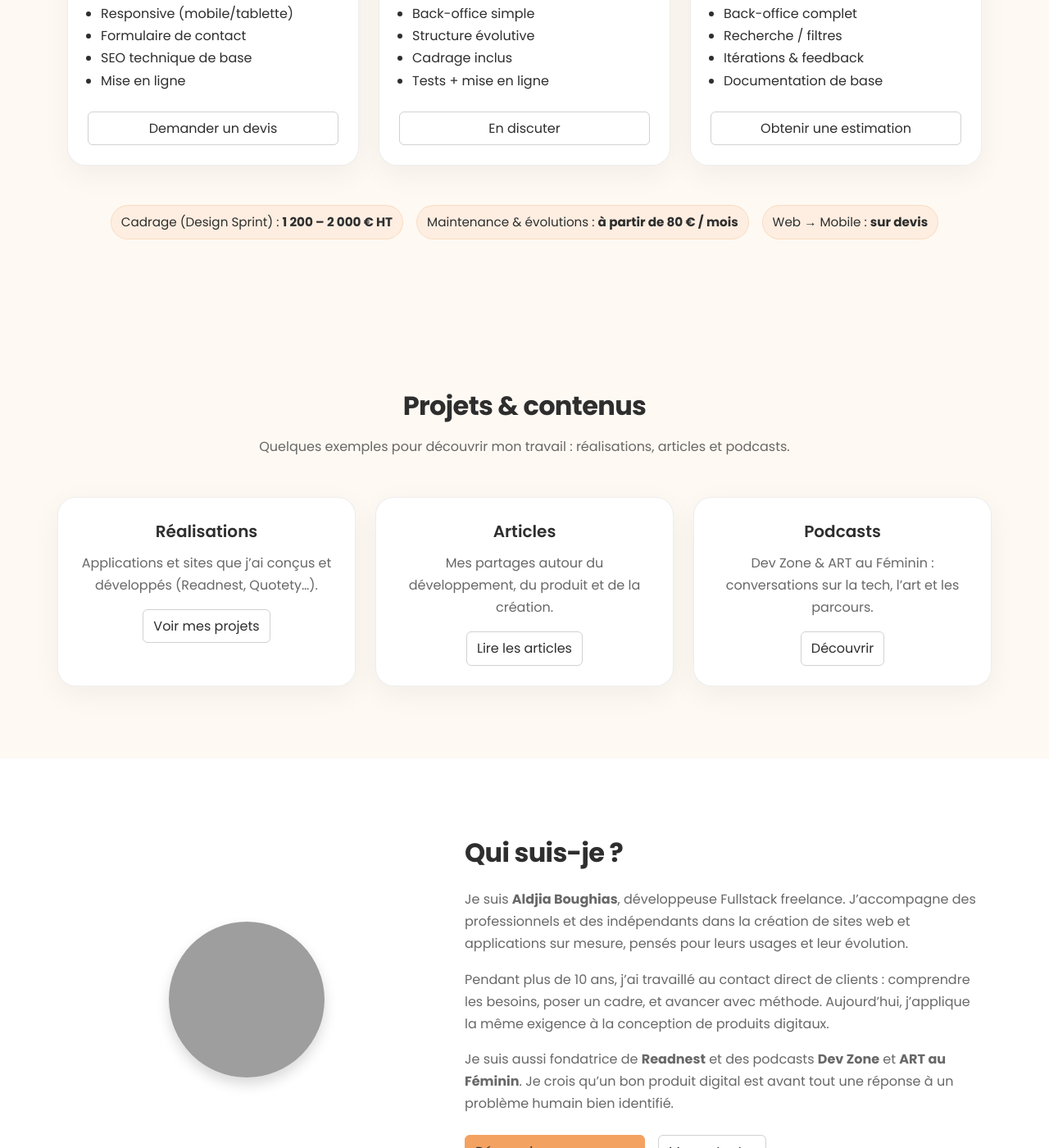
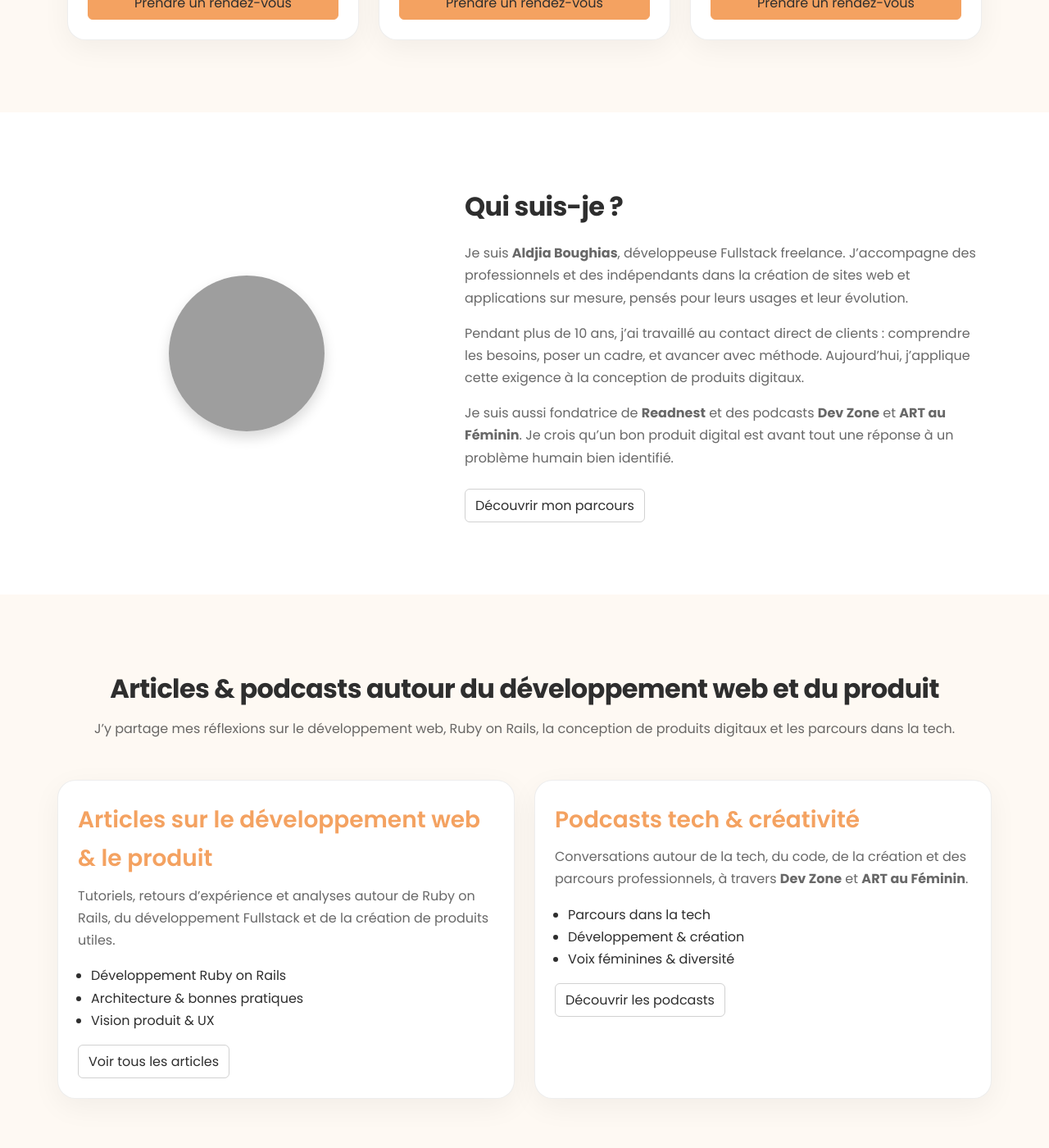
Before and after one commit to AldjiaDev/aldjia.dev, a Jekyll site: the page built from index.html, in a window 1280 px wide and 1400 px high, scrolled down 2311 px. Shown: the whole window at 82% size. Built offline with Jekyll 4.4.1, drawn with Linux system fonts in a browser that asks for light colours; some of the changed text lies outside the part shown; grey boxes are pictures that could not be loaded.

Commit message:
Update homepage copy, SEO title/description, and add Cal.com booking CTA

```diff
--- a/index.html
+++ b/index.html
@@ -1,6 +1,7 @@
 ---
 layout: default
-title: Accueil
+title: Développeuse Fullstack freelance Ruby on Rails – Sites & applications sur mesure
+description: J’accompagne les professionnels et indépendants dans la création de sites web et applications sur mesure, pensés pour leurs usages et leur évolution.
 ---
 
 <div class="home">
@@ -30,10 +31,20 @@
           </p>
 
           <div class="d-flex justify-content-center gap-3 flex-wrap">
-            <a href="/contact" class="btn btn-primary btn-lg">Discutons de votre projet</a>
+            <a href="https://cal.com/aldjia-boughias"
+               target="_blank"
+               rel="noopener"
+               class="btn btn-primary btn-lg">
+              Prendre un rendez-vous
+            </a>
+
             <a href="#offres" class="btn btn-outline-primary btn-lg">Voir les offres</a>
             <a href="/realisations" class="btn btn-outline-primary btn-lg">Réalisations</a>
           </div>
+
+          <p class="muted mt-3 mb-0" style="font-size: .95rem;">
+            Échange de 30 minutes · sans engagement
+          </p>
 
         </div>
       </div>
@@ -52,7 +63,7 @@
     <div class="row g-4">
       <div class="col-md-4">
         <div class="p-4 bg-white rounded-4 shadow-sm h-100">
-          <h5 class="fw-semibold mb-2" style="color: var(--text-dark);">Sites web professionnels</h5>
+          <h5 class="fw-semibold mb-2">Sites web professionnels</h5>
           <p class="muted mb-0">
             Site vitrine ou dynamique, pensé pour la crédibilité, la lisibilité et la conversion.
           </p>
@@ -61,7 +72,7 @@
 
       <div class="col-md-4">
         <div class="p-4 bg-white rounded-4 shadow-sm h-100">
-          <h5 class="fw-semibold mb-2" style="color: var(--text-dark);">Applications web sur mesure</h5>
+          <h5 class="fw-semibold mb-2">Applications web sur mesure</h5>
           <p class="muted mb-0">
             Ruby on Rails + JavaScript pour vos besoins spécifiques : back-office, données, logique métier.
           </p>
@@ -70,7 +81,7 @@
 
       <div class="col-md-4">
         <div class="p-4 bg-white rounded-4 shadow-sm h-100">
-          <h5 class="fw-semibold mb-2" style="color: var(--text-dark);">Web → Mobile (si utile)</h5>
+          <h5 class="fw-semibold mb-2">Web → Mobile (si utile)</h5>
           <p class="muted mb-0">
             Quand ça a du sens, je vous accompagne pour décliner votre solution en application mobile.
           </p>
@@ -93,7 +104,7 @@
           <div class="d-flex gap-3">
             <div class="pill">1</div>
             <div>
-              <div class="fw-semibold" style="color: var(--text-dark);">Cadrage</div>
+              <div class="fw-semibold">Cadrage</div>
               <div class="muted">Objectifs, utilisateurs, périmètre, priorités.</div>
             </div>
           </div>
@@ -101,7 +112,7 @@
           <div class="d-flex gap-3">
             <div class="pill">2</div>
             <div>
-              <div class="fw-semibold" style="color: var(--text-dark);">Conception</div>
+              <div class="fw-semibold">Conception</div>
               <div class="muted">Structure, parcours, maquettes si nécessaire.</div>
             </div>
           </div>
@@ -109,7 +120,7 @@
           <div class="d-flex gap-3">
             <div class="pill">3</div>
             <div>
-              <div class="fw-semibold" style="color: var(--text-dark);">Développement</div>
+              <div class="fw-semibold">Développement</div>
               <div class="muted">Itérations courtes, visibilité sur l’avancement.</div>
             </div>
           </div>
@@ -117,20 +128,26 @@
           <div class="d-flex gap-3">
             <div class="pill">4</div>
             <div>
-              <div class="fw-semibold" style="color: var(--text-dark);">Mise en ligne</div>
+              <div class="fw-semibold">Mise en ligne</div>
               <div class="muted">Tests, performance, sécurité, déploiement.</div>
             </div>
           </div>
         </div>
 
-        <div class="mt-4">
-          <a href="/contact" class="btn btn-primary btn-lg">Me parler de votre besoin</a>
+        <div class="mt-4 d-flex gap-3 flex-wrap">
+          <a href="https://cal.com/aldjia-boughias"
+             target="_blank"
+             rel="noopener"
+             class="btn btn-primary btn-lg">
+            Prendre un rendez-vous
+          </a>
+          <a href="#offres" class="btn btn-outline-primary btn-lg">Voir les offres</a>
         </div>
       </div>
 
       <div class="col-lg-6">
         <div class="hero-card p-4">
-          <h5 class="fw-semibold mb-3" style="color: var(--text-dark);">Ce que vous obtenez</h5>
+          <h5 class="fw-semibold mb-3">Ce que vous obtenez</h5>
           <ul class="muted mb-0 ps-3">
             <li class="mb-2">Un périmètre clair (moins de stress, moins d’allers-retours).</li>
             <li class="mb-2">Une solution maintenable et prête à évoluer.</li>
@@ -148,203 +165,156 @@
       <div class="text-center mb-5">
         <h2 class="section-title mb-2">Offres & tarifs</h2>
         <p class="muted maxw">
-          Des repères pour vous projeter. Chaque projet reste sur mesure : le prix final dépend du périmètre
-          (pages, fonctionnalités, back-office, contenu, délais).
+          Des repères pour vous projeter. Chaque projet reste sur mesure.
         </p>
       </div>
 
       <div class="row g-4">
-
-        <!-- ESSENTIEL -->
         <div class="col-md-6 col-lg-4">
           <div class="offer-card h-100 p-4">
-            <div class="d-flex justify-content-between align-items-start mb-3">
-              <div>
-                <h5 class="fw-semibold mb-1" style="color: var(--text-dark);">Essentiel</h5>
-                <p class="muted mb-0">Site vitrine pro</p>
-              </div>
-              <span class="pill">Populaire</span>
-            </div>
-
-            <p class="fs-4 fw-bold offer-price mb-3">À partir de 3 000 € HT</p>
-
-            <ul class="muted ps-3 mb-4">
-              <li>Jusqu’à 5 pages</li>
-              <li>Responsive (mobile/tablette)</li>
-              <li>Formulaire de contact</li>
-              <li>SEO technique de base</li>
-              <li>Mise en ligne</li>
-            </ul>
-
-            <a href="/contact?offre=essentiel" class="btn btn-outline-primary w-100">Demander un devis</a>
+            <h5 class="fw-semibold mb-1">Essentiel</h5>
+            <p class="muted mb-2">Site vitrine</p>
+            <p class="fs-4 fw-bold mb-3">À partir de 3 000 € HT</p>
+            <a href="https://cal.com/aldjia-boughias" target="_blank" rel="noopener"
+               class="btn btn-primary w-100">
+              Prendre un rendez-vous
+            </a>
           </div>
         </div>
 
-        <!-- PRO -->
         <div class="col-md-6 col-lg-4">
           <div class="offer-card h-100 p-4">
-            <div class="mb-3">
-              <h5 class="fw-semibold mb-1" style="color: var(--text-dark);">Pro</h5>
-              <p class="muted mb-0">Site dynamique</p>
-            </div>
-
-            <p class="fs-4 fw-bold offer-price mb-3">À partir de 5 000 € HT</p>
-
-            <ul class="muted ps-3 mb-4">
-              <li>Contenus administrables</li>
-              <li>Back-office simple</li>
-              <li>Structure évolutive</li>
-              <li>Cadrage inclus</li>
-              <li>Tests + mise en ligne</li>
-            </ul>
-
-            <a href="/contact?offre=pro" class="btn btn-outline-primary w-100">En discuter</a>
+            <h5 class="fw-semibold mb-1">Pro</h5>
+            <p class="muted mb-2">Site dynamique</p>
+            <p class="fs-4 fw-bold mb-3">À partir de 5 000 € HT</p>
+            <a href="https://cal.com/aldjia-boughias" target="_blank" rel="noopener"
+               class="btn btn-primary w-100">
+              Prendre un rendez-vous
+            </a>
           </div>
         </div>
 
-        <!-- SUR MESURE -->
         <div class="col-md-6 col-lg-4">
           <div class="offer-card h-100 p-4">
-            <div class="mb-3">
-              <h5 class="fw-semibold mb-1" style="color: var(--text-dark);">Sur mesure</h5>
-              <p class="muted mb-0">Application web</p>
-            </div>
-
-            <p class="fs-4 fw-bold offer-price mb-3">À partir de 7 000 € HT</p>
-
-            <ul class="muted ps-3 mb-4">
-              <li>Logique métier</li>
-              <li>Back-office complet</li>
-              <li>Recherche / filtres</li>
-              <li>Itérations & feedback</li>
-              <li>Documentation de base</li>
-            </ul>
-
-            <a href="/contact?offre=sur-mesure" class="btn btn-outline-primary w-100">Obtenir une estimation</a>
-          </div>
-        </div>
-
-      </div>
-
-      <!-- Compléments -->
-      <div class="text-center mt-5">
-        <div class="d-flex justify-content-center gap-3 flex-wrap">
-          <span class="pill">Cadrage (Design Sprint) : <strong>1 200 – 2 000 € HT</strong></span>
-          <span class="pill">Maintenance & évolutions : <strong>à partir de 80 € / mois</strong></span>
-          <span class="pill">Web → Mobile : <strong>sur devis</strong></span>
-        </div>
-      </div>
-    </div>
-  </section>
-
-  <!-- PREUVES (Projets / Articles / Podcasts) -->
-  <section class="container section">
-    <div class="text-center mb-5">
-      <h2 class="section-title mb-2">Projets & contenus</h2>
-      <p class="muted maxw">
-        Quelques exemples pour découvrir mon travail : réalisations, articles et podcasts.
-      </p>
-    </div>
-
-    <div class="row g-4 text-center">
-      <div class="col-md-4">
-        <div class="offer-card h-100 p-4">
-          <h5 class="fw-semibold" style="color: var(--text-dark);">Réalisations</h5>
-          <p class="muted">
-            Applications et sites que j’ai conçus et développés (Readnest, Quotety…).
-          </p>
-          <a href="/realisations" class="btn btn-outline-primary">Voir mes projets</a>
-        </div>
-      </div>
-
-      <div class="col-md-4">
-        <div class="offer-card h-100 p-4">
-          <h5 class="fw-semibold" style="color: var(--text-dark);">Articles</h5>
-          <p class="muted">
-            Mes partages autour du développement, du produit et de la création.
-          </p>
-          <a href="/blog" class="btn btn-outline-primary">Lire les articles</a>
-        </div>
-      </div>
-
-      <div class="col-md-4">
-        <div class="offer-card h-100 p-4">
-          <h5 class="fw-semibold" style="color: var(--text-dark);">Podcasts</h5>
-          <p class="muted">
-            Dev Zone & ART au Féminin : conversations sur la tech, l’art et les parcours.
-          </p>
-          <a href="/podcasts" class="btn btn-outline-primary">Découvrir</a>
-        </div>
-      </div>
-    </div>
-  </section>
-
-  <!-- A PROPOS -->
-  <section class="section" style="background-color: #fff;">
-    <div class="container">
-      <div class="row align-items-center g-5 justify-content-center">
-        <div class="col-lg-5 text-center">
-          <img src="/assets/images/portrait.jpg" alt="Portrait Aldjia" class="rounded-circle shadow"
-               style="width: 190px; height: 190px; object-fit: cover;">
-        </div>
-
-        <div class="col-lg-7">
-          <h2 class="section-title mb-3">Qui suis-je ?</h2>
-          <p class="muted mb-3">
-            Je suis <strong>Aldjia Boughias</strong>, développeuse Fullstack freelance.
-            J’accompagne des professionnels et des indépendants dans la création de sites web et applications sur mesure,
-            pensés pour leurs usages et leur évolution.
-          </p>
-
-          <p class="muted mb-3">
-            Pendant plus de 10 ans, j’ai travaillé au contact direct de clients : comprendre les besoins,
-            poser un cadre, et avancer avec méthode. Aujourd’hui, j’applique la même exigence à la conception
-            de produits digitaux.
-          </p>
-
-          <p class="muted mb-4">
-            Je suis aussi fondatrice de <strong>Readnest</strong> et des podcasts <strong>Dev Zone</strong> et
-            <strong>ART au Féminin</strong>. Je crois qu’un bon produit digital est avant tout une réponse à
-            un problème humain bien identifié.
-          </p>
-
-          <div class="d-flex gap-3 flex-wrap">
-            <a href="/about" class="btn btn-primary">Découvrir mon parcours</a>
-            <a href="/contact" class="btn btn-outline-primary">Me contacter</a>
+            <h5 class="fw-semibold mb-1">Sur mesure</h5>
+            <p class="muted mb-2">Application web</p>
+            <p class="fs-4 fw-bold mb-3">À partir de 7 000 € HT</p>
+            <a href="https://cal.com/aldjia-boughias" target="_blank" rel="noopener"
+               class="btn btn-primary w-100">
+              Prendre un rendez-vous
+            </a>
           </div>
         </div>
       </div>
     </div>
   </section>
 
-  <!-- CTA FINAL -->
-  <section class="container section">
-    <div class="hero-card p-5 text-center">
-      <h2 class="section-title mb-2">Discutons de votre projet</h2>
-      <p class="muted mb-4 maxw">
-        Dites-moi où vous en êtes (idée, refonte, besoin d’un back-office, application…).
-        Je vous réponds avec des questions simples et une première estimation.
-      </p>
+  <!-- QUI SUIS-JE -->
+<section class="section" style="background-color: #fff;">
+  <div class="container">
+    <div class="row align-items-center g-5 justify-content-center">
 
-      <div class="d-flex justify-content-center gap-3 flex-wrap">
-        <a href="/contact" class="btn btn-primary btn-lg">Me contacter</a>
-        <a href="#offres" class="btn btn-outline-primary btn-lg">Voir les offres</a>
+      <div class="col-lg-5 text-center">
+        <img src="{{ '/assets/images/portrait.jpg' | relative_url }}"
+             alt="Portrait Aldjia Boughias"
+             class="rounded-circle shadow"
+             style="width: 190px; height: 190px; object-fit: cover;">
+      </div>
+
+      <div class="col-lg-7">
+        <h2 class="section-title mb-3">Qui suis-je ?</h2>
+
+        <p class="muted mb-3">
+          Je suis <strong>Aldjia Boughias</strong>, développeuse Fullstack freelance.
+          J’accompagne des professionnels et des indépendants dans la création de sites web
+          et applications sur mesure, pensés pour leurs usages et leur évolution.
+        </p>
+
+        <p class="muted mb-3">
+          Pendant plus de 10 ans, j’ai travaillé au contact direct de clients : comprendre les besoins,
+          poser un cadre, et avancer avec méthode. Aujourd’hui, j’applique cette exigence
+          à la conception de produits digitaux.
+        </p>
+
+        <p class="muted mb-4">
+          Je suis aussi fondatrice de <strong>Readnest</strong> et des podcasts
+          <strong>Dev Zone</strong> et <strong>ART au Féminin</strong>.
+          Je crois qu’un bon produit digital est avant tout une réponse à
+          un problème humain bien identifié.
+        </p>
+
+        <a href="{{ '/about' | relative_url }}" class="btn btn-outline-primary">
+          Découvrir mon parcours
+        </a>
+      </div>
+
+    </div>
+  </div>
+</section>
+
+<!-- ARTICLES & PODCASTS – SEO -->
+<section class="container section">
+  <div class="text-center mb-5">
+    <h2 class="section-title mb-2">
+      Articles & podcasts autour du développement web et du produit
+    </h2>
+    <p class="muted maxw">
+      J’y partage mes réflexions sur le développement web, Ruby on Rails,
+      la conception de produits digitaux et les parcours dans la tech.
+    </p>
+  </div>
+
+  <div class="row g-4 text-center">
+
+    <!-- ARTICLES -->
+    <div class="col-md-6 col-lg-6">
+      <div class="offer-card h-100 p-4 text-start">
+        <h3 class="fw-semibold mb-2">
+          Articles sur le développement web & le produit
+        </h3>
+        <p class="muted">
+          Tutoriels, retours d’expérience et analyses autour de Ruby on Rails,
+          du développement Fullstack et de la création de produits utiles.
+        </p>
+
+        <ul class="muted ps-3 mb-3">
+          <li>Développement Ruby on Rails</li>
+          <li>Architecture & bonnes pratiques</li>
+          <li>Vision produit & UX</li>
+        </ul>
+
+        <a href="{{ '/blog' | relative_url }}" class="btn btn-outline-primary">
+          Voir tous les articles
+        </a>
       </div>
     </div>
-  </section>
 
-  <!-- RESEAUX -->
-  <section class="container text-center py-4">
-    <h4 class="mb-3" style="color: var(--text-dark);">Me retrouver en ligne</h4>
-    <div class="d-flex justify-content-center gap-4">
-      <a href="https://github.com/AldjiaDev" target="_blank" class="mx-2" aria-label="GitHub" rel="noopener">
-        <img src="https://cdn.jsdelivr.net/gh/devicons/devicon/icons/github/github-original.svg" alt="GitHub" width="40" height="40">
-      </a>
-      <a href="https://www.linkedin.com/in/aldjia-boughias-ba6447346/" target="_blank" class="mx-2" aria-label="LinkedIn" rel="noopener">
-        <img src="https://cdn.jsdelivr.net/gh/devicons/devicon/icons/linkedin/linkedin-original.svg" alt="LinkedIn" width="40" height="40">
-      </a>
+    <!-- PODCASTS -->
+    <div class="col-md-6 col-lg-6">
+      <div class="offer-card h-100 p-4 text-start">
+        <h3 class="fw-semibold mb-2">
+          Podcasts tech & créativité
+        </h3>
+        <p class="muted">
+          Conversations autour de la tech, du code, de la création et des parcours
+          professionnels, à travers <strong>Dev Zone</strong> et
+          <strong>ART au Féminin</strong>.
+        </p>
+
+        <ul class="muted ps-3 mb-3">
+          <li>Parcours dans la tech</li>
+          <li>Développement & création</li>
+          <li>Voix féminines & diversité</li>
+        </ul>
+
+        <a href="{{ '/podcasts' | relative_url }}" class="btn btn-outline-primary">
+          Découvrir les podcasts
+        </a>
+      </div>
     </div>
-  </section>
+
+  </div>
+</section>
 
 </div>
 
```
